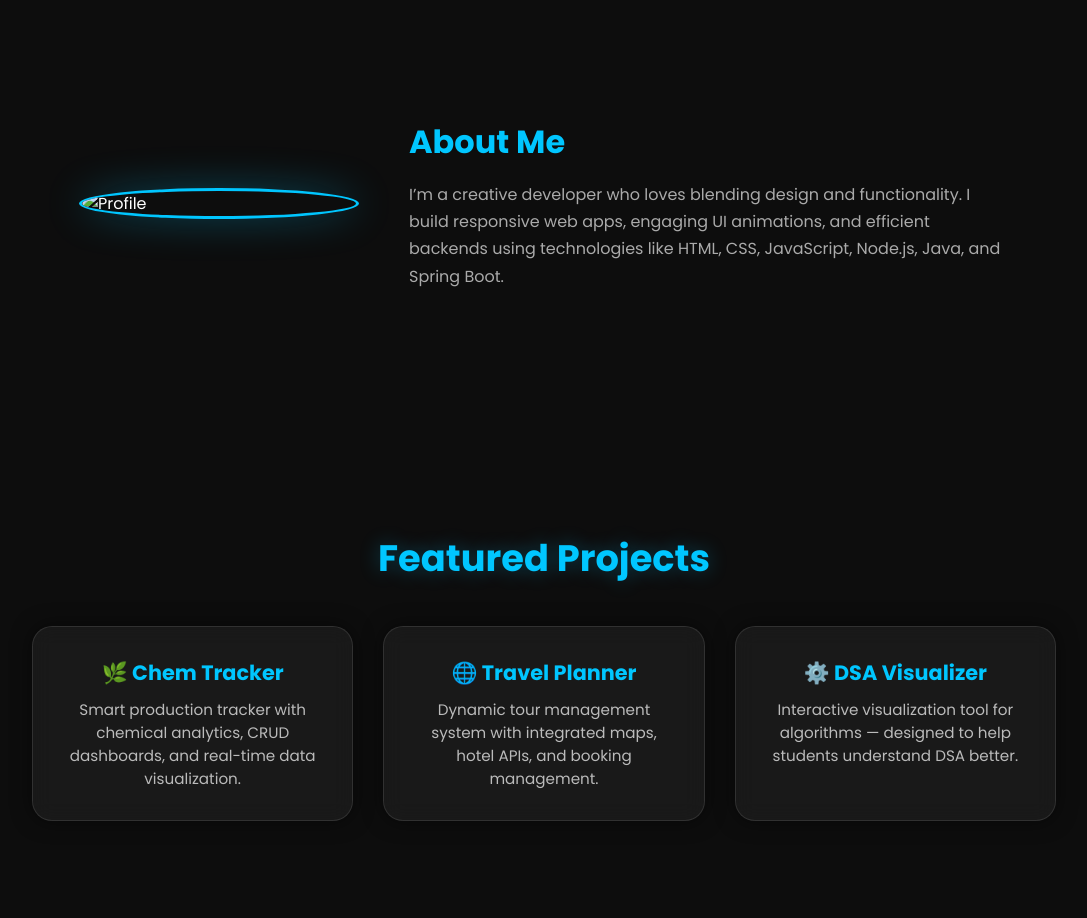
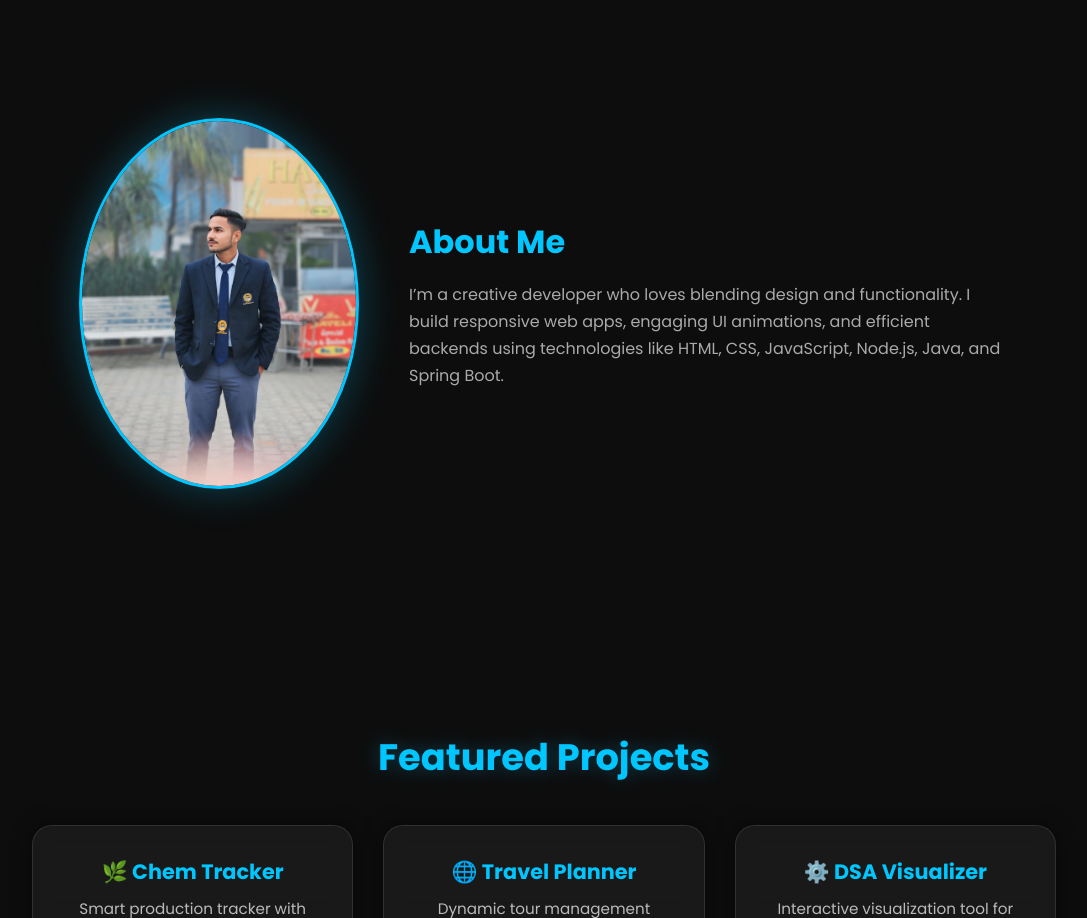
Before and after one commit to Prashant28012002/Portfolio, a plain HTML site: page index.html in a window 1280 px wide. Shown: the part 802-1720 px from the top of the page, without its empty margins (96-1183 px from the left). Drawn offline with nearby package versions, Linux system fonts and the light colour scheme.

Commit message:
Update index.html

```diff
--- a/index.html
+++ b/index.html
@@ -332,7 +332,7 @@
 
   <!-- About Section -->
   <section class="about" id="about" data-animate>
-    <img src="images/1736526292474.jpg" alt="Profile">
+    <img src="1736526292474.jpg" alt="Profile">
     <div class="text">
       <h2>About Me</h2>
       <p>I’m a creative developer who loves blending design and functionality. I build responsive web apps, engaging UI animations, and efficient backends using technologies like HTML, CSS, JavaScript, Node.js, Java, and Spring Boot.</p>
```
